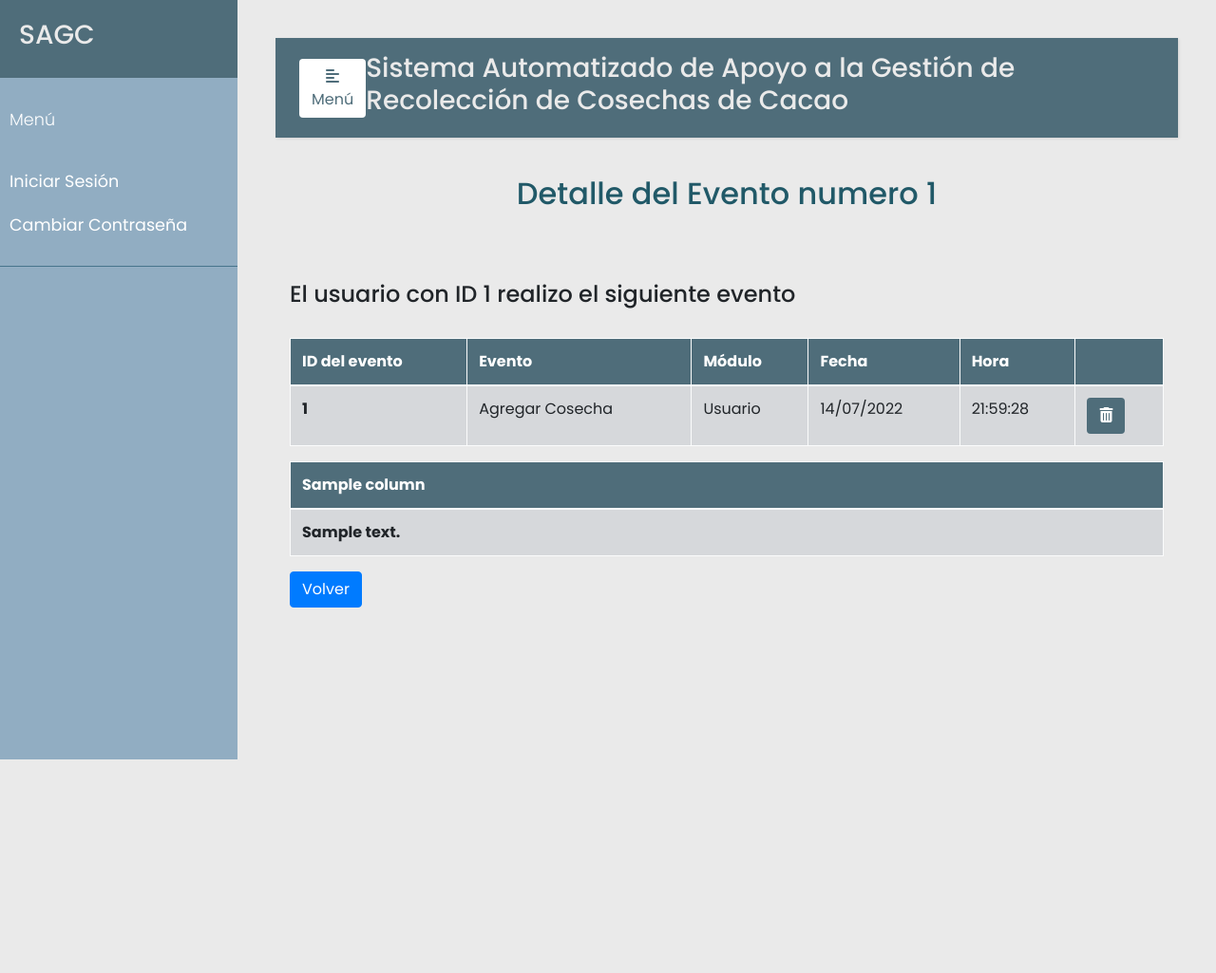
After one commit to fungikami/SAGC, a Flask app: template templates/eventos_detalles.html in a window 1280 px wide. The commit adds this page. Shown: the whole page at 95% size. Run offline with Flask 2, Linux system fonts and the light colour scheme; data comes from the database, SQL or seed files in the repository; both versions use the stored data as it was before the commit; the template is opened without the code that fills it: values that come from a table or form of the project are taken from there, most other values are stand-ins (such as "Sample title", 1, 10 or a date in 2020); lists and menus that the app fills with data are empty; some libraries are stand-ins or nearby versions.

Commit message:
Detalles en logger

```diff
--- a/src/cosechas.py
+++ b/src/cosechas.py
@@ -132,7 +132,7 @@ def habilitar_cosecha(id):
     evento_user = session['usuario']
     operacion = 'Habilitar Cosecha' if not cosecha_to_update.estado else 'Deshabilitar Cosecha'
     modulo = 'Cosecha'
-    evento_desc = 'AGREGAR DESCRIPCION'
+    evento_desc = str(cosecha_to_update)
     evento = Evento(usuario=evento_user, evento=operacion, modulo=modulo, fecha=fecha, descripcion=evento_desc)
 
     try:
--- /dev/null
+++ b/templates/eventos_detalles.html
@@ -0,0 +1,86 @@
+{% extends "base.html" %}
+
+{% set active_page = "detalles_eventos" %}
+
+{% block content %}
+<section class="vh-100">
+    <div class="container h-100">
+        <p class="text-center h2 fw-bold mb-5 mx-1 mx-md-4 mt-4">Detalle del Evento numero {{e.id}}</p>
+        <br/>
+        <h4>El usuario con ID {{ e.usuario }} realizo el siguiente evento</h5>
+        <br/>
+        <table class="table table-bordered table-light table-hover">
+          <thead>
+            <tr>
+              <th scope="col">ID del evento</th>
+              <th scope="col">Evento</th>
+              <th scope="col">Módulo</th>
+              <th scope="col">Fecha</th>
+              <th scope="col">Hora</th>
+              <th scope="col"></th>
+            </tr>
+          </thead>
+          <tbody>
+            <tr class="table-secondary" >
+              <th>{{e.id}}</th>
+              <td>{{ e.evento }}</td>
+              <td>{{ e.modulo }}</td>
+              <td>{{ e.fecha.strftime("%d/%m/%Y") }}</td>
+              <td>{{ e.fecha.strftime("%H:%M:%S") }}</td>
+              <td>
+                <button type="button" class="btn action" data-toggle="modal"
+                  data-placement="bottom" title="Eliminar Evento" data-target="#delete-modal-{{e.id}}">
+                    <i class="fas fa-trash-alt"></i>
+                </button>
+              </td>
+            </tr>
+
+            <!-- Modal para Eliminar -->
+            <div class="modal fade" id="delete-modal-{{e.id}}" tabindex="-1" role="dialog" aria-labelledby="delete-modal-Label" aria-hidden="true">
+              <div class="modal-dialog" role="document">
+                <div class="modal-content">
+                  <div class="modal-header">
+                    <h5 class="modal-title" id="delete-modal-Label-{{e.id}}">Eliminar cosecha</h5>
+                    <button type="button" class="close" data-dismiss="modal" aria-label="Close">
+                      <span aria-hidden="true">&times;</span>
+                    </button>
+                  </div>
+                  <div class="modal-body">
+                    <form action='/cosecha/{{ e.id }}/delete' method="post">
+                      ¿Está seguro de eliminar la cosecha '{{e.descripcion}}'? Una vez eliminado no se podrá recuperar.
+                      <div class="modal-footer">
+                        <button type="button" class="btn btn-secondary" data-dismiss="modal">Cerrar</button>
+                        <button type="submit" class="btn btn-danger">Eliminar</button>
+                      </div>
+                    </form>
+                  </div>
+                </div>
+              </div>
+            </div>
+          </tbody>
+        </table>
+        <table class="table table-bordered table-light table-hover">
+          <thead>
+            <tr>
+              {% for c in columns %}
+              <th scope="col">{{ c }}</th>
+              {% endfor %}
+            </tr>
+          </thead>
+          <tbody>
+            <tr class="table-secondary" >
+              {% for d in descripcion %}
+              <th scope="row">{{ d }}</th>
+              {% endfor %}
+            </tr>
+          </tbody>
+        </table>
+        <div class="row">
+          <div class="col-md-12">
+            <a href="/eventos" class="btn btn-primary">Volver</a>
+          </div>
+        </div>
+
+    </div>
+</section>
+{% endblock %}
```
Also changed, not shown: src/compras.py (+27 -27 lines), src/eventos.py (+41 -1 lines), src/models.py (+5 -5 lines), templates/eventos.html (+5 -3 lines), database/data.db (deleted).
